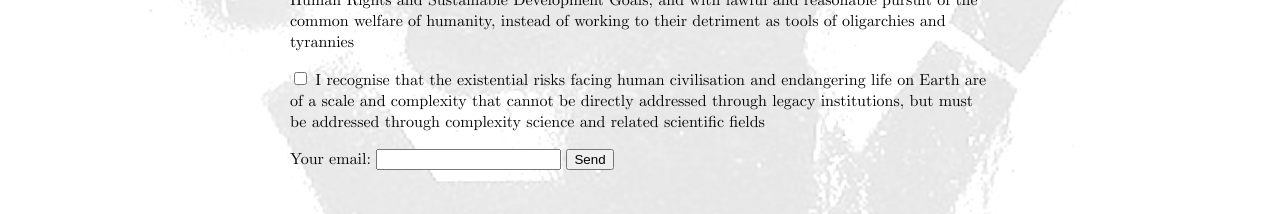
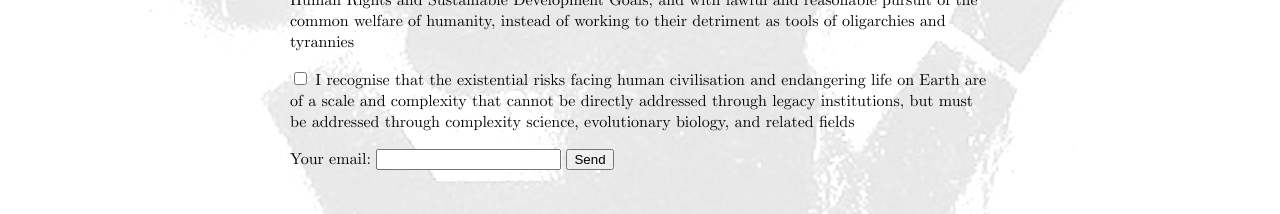
Before and after one commit to podzero/podzero, a plain HTML site: page index.html in a window 1280 px wide. Shown: the part 733-947 px from the top of the page. Drawn offline with Linux system fonts and the light colour scheme.

Commit message:
Update index.html

```diff
--- a/index.html
+++ b/index.html
@@ -63,7 +63,7 @@ font: Computer Modern by Andy Panov
 </p>
 <p>
 <input type="checkbox" id="pzc4" name="pzc4" value="pzc4">
-<label for="vehicle1"> I recognise that the existential risks facing human civilisation and endangering life on Earth are of a scale and complexity that cannot be directly addressed through legacy institutions, but must be addressed through complexity science and related scientific fields</label><br>
+<label for="vehicle1"> I recognise that the existential risks facing human civilisation and endangering life on Earth are of a scale and complexity that cannot be directly addressed through legacy institutions, but must be addressed through complexity science, evolutionary biology, and related fields</label><br>
 </p>
 <p>
   <label>
```
